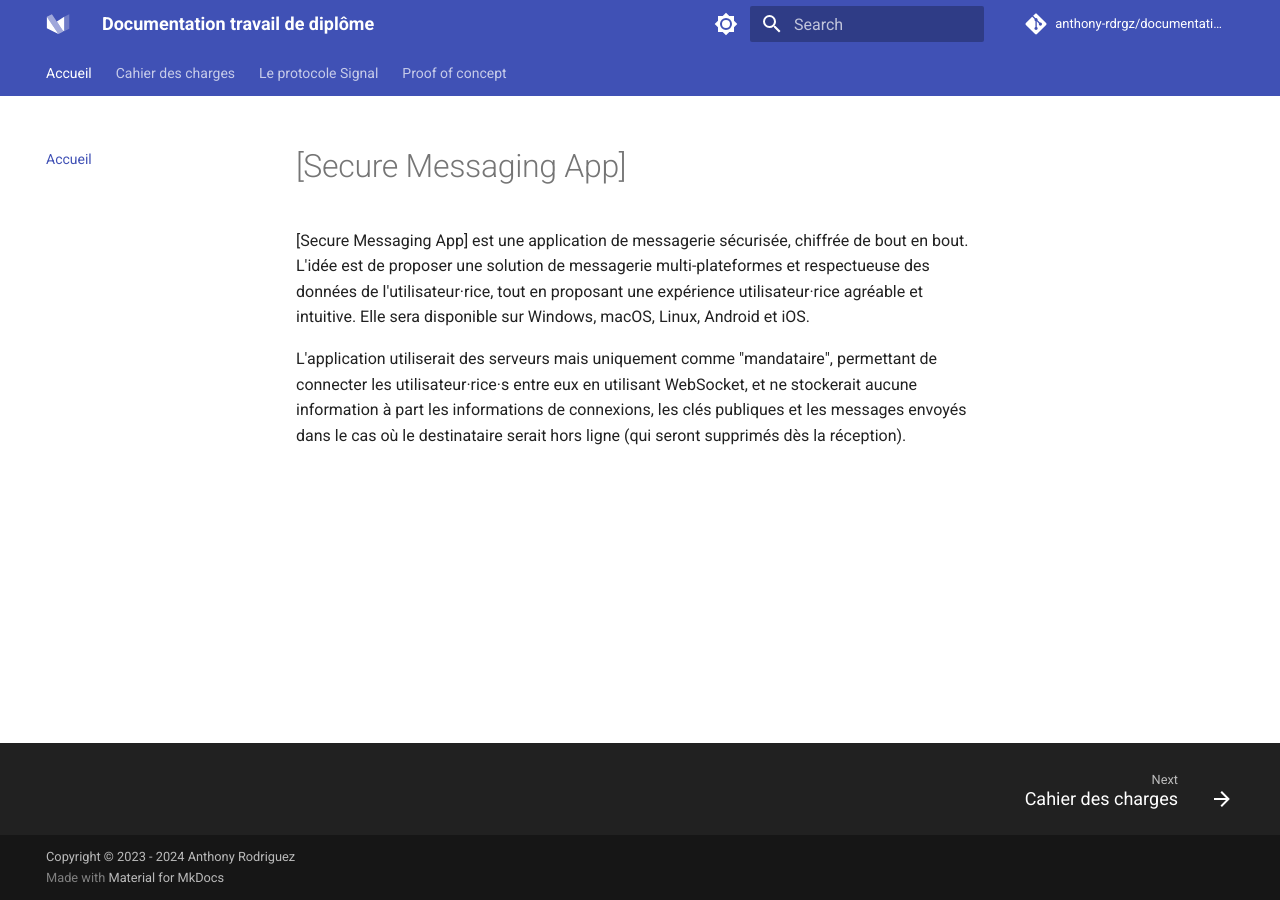
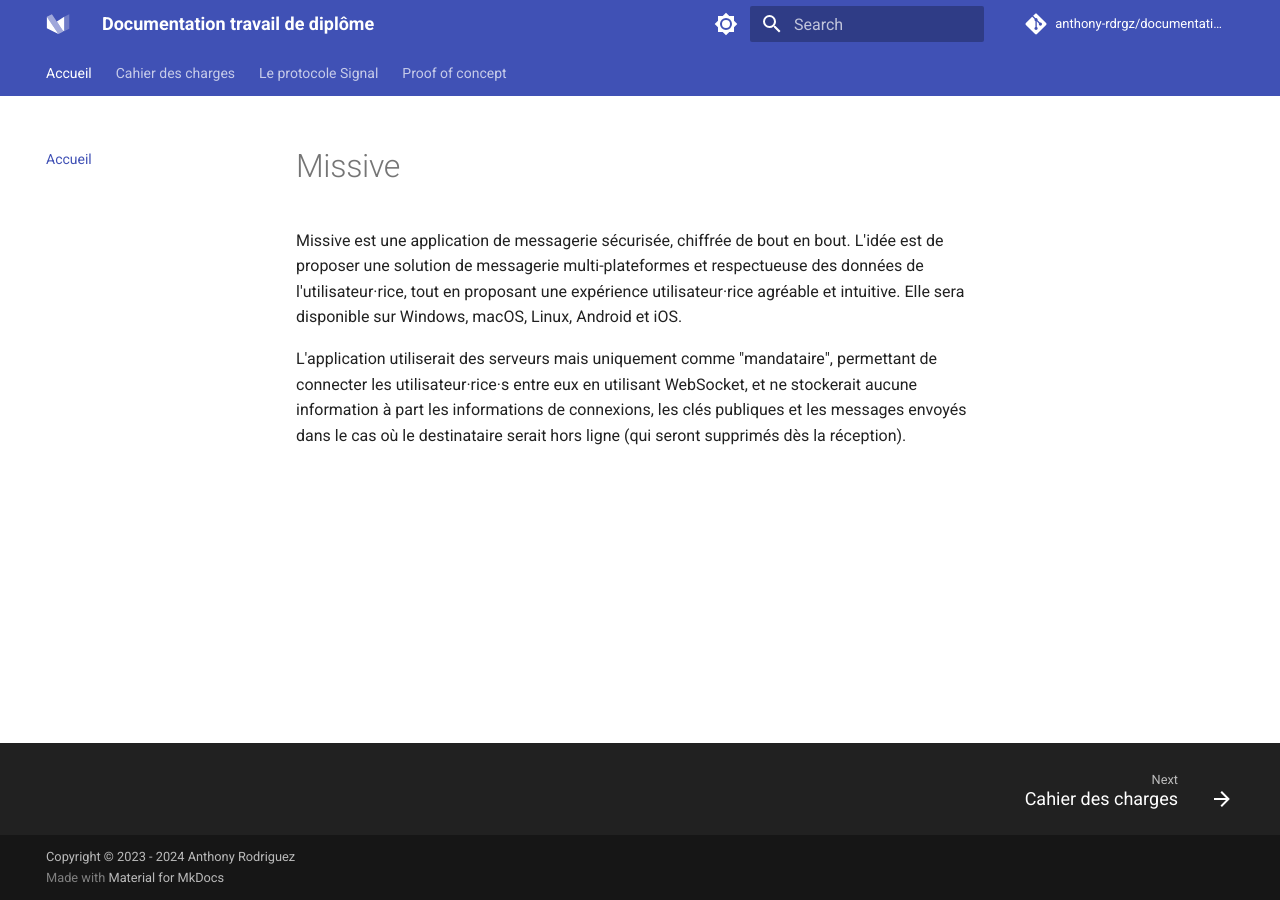
Before and after one commit to nezia1/missive-documentation, an MkDocs documentation site: the page built from docs/index.md, in a window 1280 px wide. Built offline with MkDocs 1.6.1 and Material for MkDocs 9.7.7, drawn with Linux system fonts in a browser that asks for light colours.

Commit message:
rename with final app name (?)

```diff
--- a/docs/index.md
+++ b/docs/index.md
@@ -1,5 +1,5 @@
-# \[Secure Messaging App\]
+# Missive
 
-\[Secure Messaging App\] est une application de messagerie sécurisée, chiffrée de bout en bout. L'idée est de proposer une solution de messagerie multi-plateformes et respectueuse des données de l'utilisateur·rice, tout en proposant une expérience utilisateur·rice agréable et intuitive. Elle sera disponible sur Windows, macOS, Linux, Android et iOS.
+Missive est une application de messagerie sécurisée, chiffrée de bout en bout. L'idée est de proposer une solution de messagerie multi-plateformes et respectueuse des données de l'utilisateur·rice, tout en proposant une expérience utilisateur·rice agréable et intuitive. Elle sera disponible sur Windows, macOS, Linux, Android et iOS.
 
 L'application utiliserait des serveurs mais uniquement comme "mandataire", permettant de connecter les utilisateur·rice·s entre eux en utilisant WebSocket, et ne stockerait aucune information à part les informations de connexions, les clés publiques et les messages envoyés dans le cas où le destinataire serait hors ligne (qui seront supprimés dès la réception).
```
